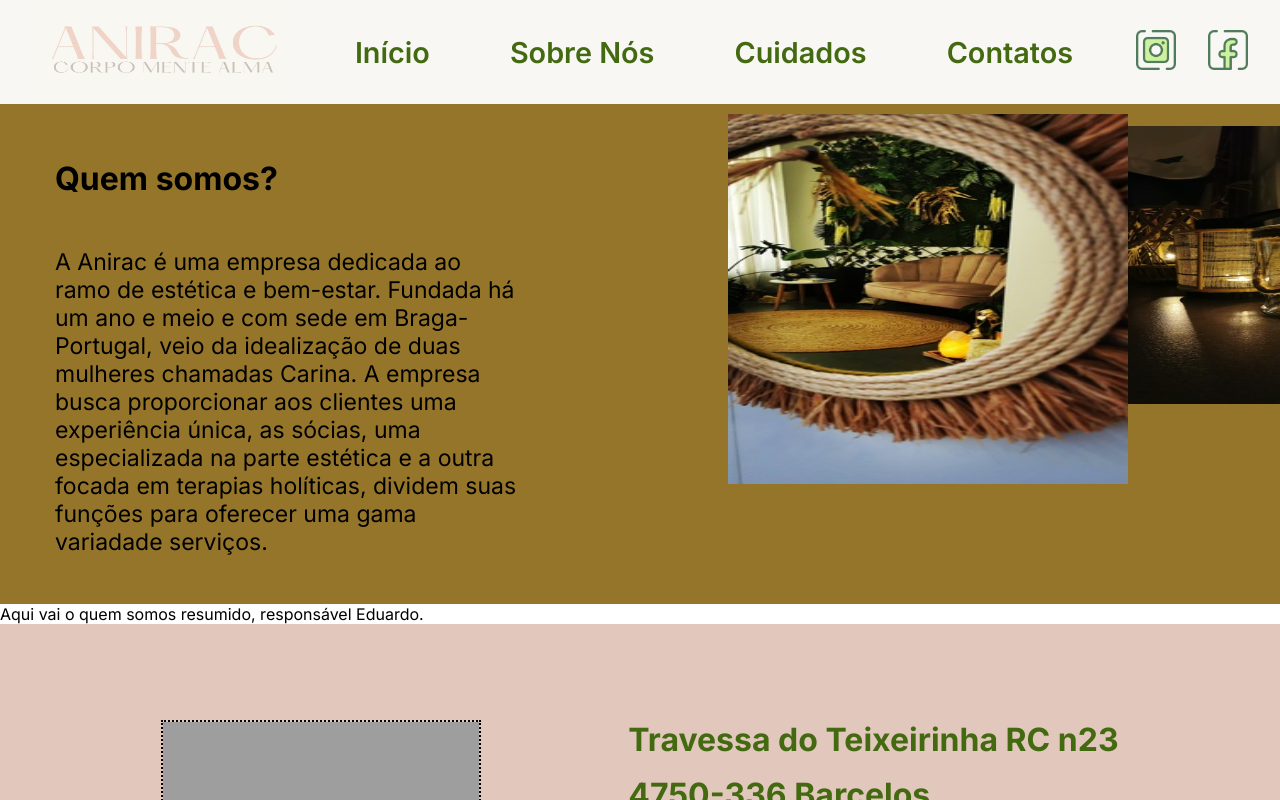
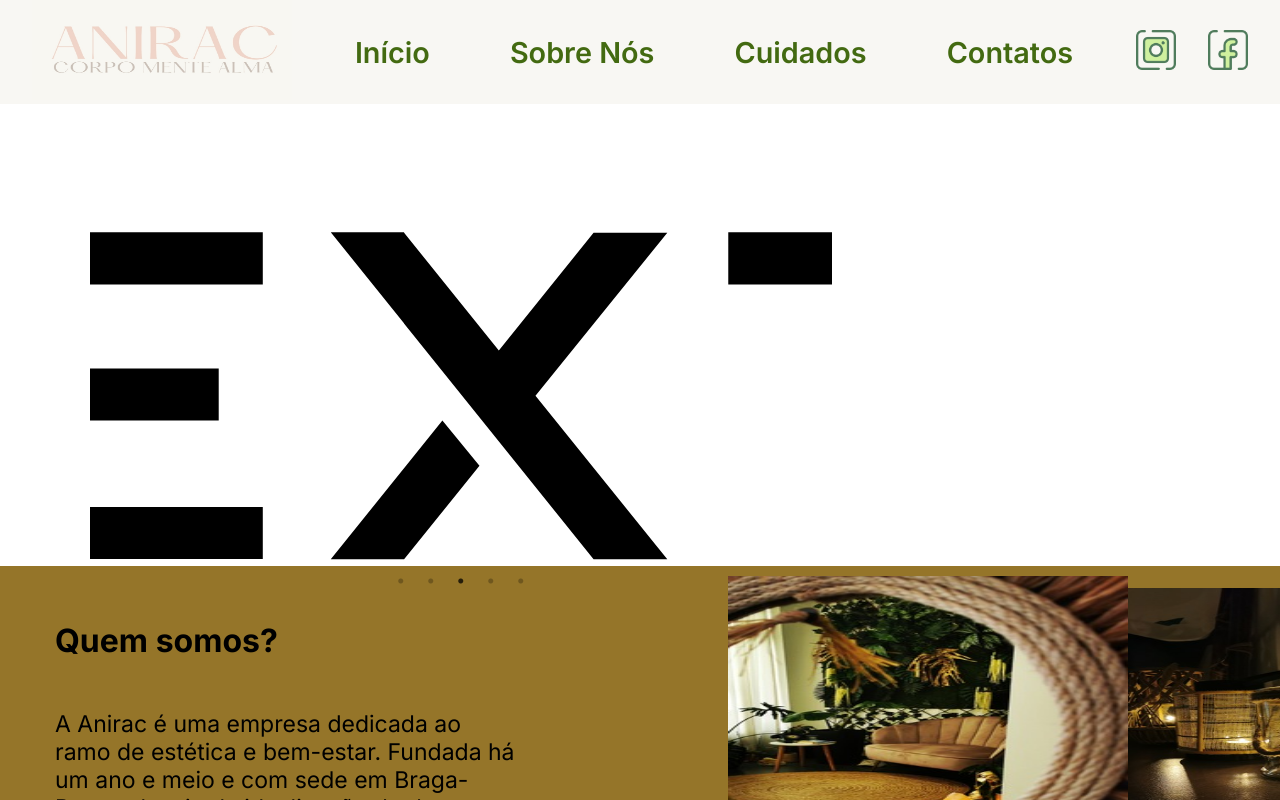
Before and after one commit to dnctech06/Anirac-Spa, a Next.js app in the folder site/: page / in a window 1280 px wide. Shown: the top 800 px of the page. Built offline with nearby package versions, Linux system fonts and the light colour scheme; grey boxes are pictures that could not be loaded.

Commit message:
mescragem branch gabriel alisson e ajustes

```diff
--- a/site/package.json
+++ b/site/package.json
@@ -12,7 +12,9 @@
     "@formspree/react": "^2.5.1",
     "next": "14.1.1",
     "react": "^18",
-    "react-dom": "^18"
+    "react-dom": "^18",
+    "react-slick": "^0.30.2",
+    "slick-carousel": "^1.8.1"
   },
   "devDependencies": {
     "eslint": "^8",
--- a/site/src/app/page.js
+++ b/site/src/app/page.js
@@ -4,13 +4,14 @@
 import MainHome from '@/components/d_main_home';
 import Footer from '@/components/c_footer';
 import style from './style.css';
-
+import Carrossel from '@/components/b_header_carrossel/Carrocel';
 
 
 export default function Home() {
   return (
     <main >
       <Navbar></Navbar>
+      <Carrossel></Carrossel>
       <Header></Header>
       <MainHome></MainHome>
       <Footer></Footer>
--- /dev/null
+++ b/site/src/components/b_header_carrossel/Carrocel.jsx
@@ -0,0 +1,41 @@
+import React from 'react';
+import Slider from 'react-slick';
+import 'slick-carousel/slick/slick.css';
+import 'slick-carousel/slick/slick-theme.css';
+import style from './carrocel.css';
+
+function Carrossel() {
+    const settings = {
+      dots: true,
+      infinite: true,
+      speed: 700,
+      slidesToShow: 1,
+      slidesToScroll: 1,
+      autoplay: true,
+      autoplaySpeed: 2000
+
+    };
+
+    return (
+      <Slider {...settings} className='estilo'>
+        <div>
+          <img src='next.svg' alt="Imagem 1" />
+        </div>
+        <div>
+          <img src='vercel.svg'alt="Imagem 2" />
+        </div>
+        <div>
+          <img src='next.svg' alt="Imagem 3" />
+        </div>
+        <div>
+          <img src='vercel.svg' alt="Imagem 4" />
+        </div>
+        <div>
+          <img src='next.svg' alt="Imagem 5" />
+        </div>
+        {/* Adicione mais imagens conforme necessário */}
+      </Slider>
+    );
+  }
+
+export default Carrossel;
--- /dev/null
+++ b/site/src/components/b_header_carrossel/carrocel.css
@@ -0,0 +1,12 @@
+/* carrocel.css */
+.estilo {
+    margin-right: 35%;
+    margin-top: 10%;
+    margin-left: 7%;
+    .slick-slide img {
+      width: 100%; /* Define a largura da imagem */
+      height: 330px; /* Define uma altura fixa para todas as imagens */
+      object-fit: cover; /* Ajusta a imagem dentro do contêiner mantendo a proporção */
+      margin: 0 auto; /* Centraliza a imagem horizontalmente */
+    }
+}
```
Also changed, not shown: 1 other file (tests, documents, lock files or other folders).
